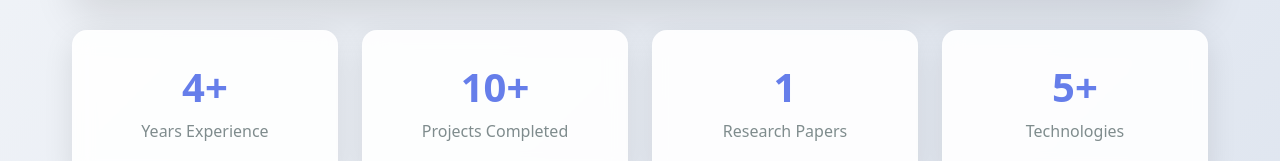
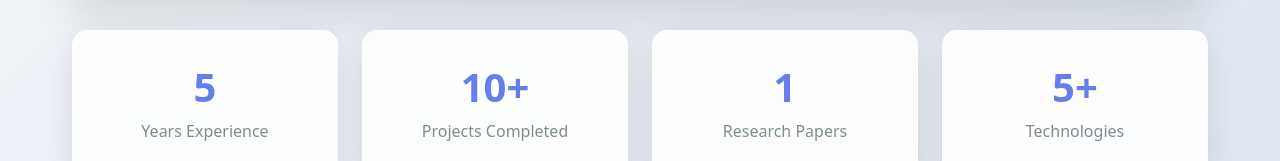
Before and after one commit to kasivisu4/kasivisu4.github.io, a React (Create React App) app: page / in a window 1280 px wide. Shown: the part 761-922 px from the top of the page. Built offline with nearby package versions, Linux system fonts and the light colour scheme.

Commit message:
Update experience years from 4 to 5

```diff
--- a/src/components/Home.js
+++ b/src/components/Home.js
@@ -184,7 +184,7 @@ const Home = () => {
             transition={{ duration: 0.8, delay: 0.3 }}
           >
             <div className="stat-item">
-              <h3>4+</h3>
+              <h3>5</h3>
               <p>Years Experience</p>
             </div>
             <div className="stat-item">
```
